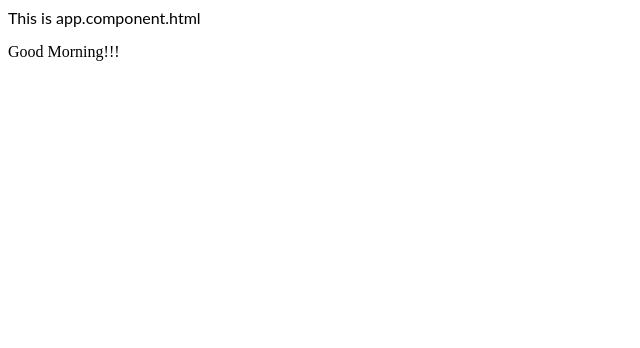
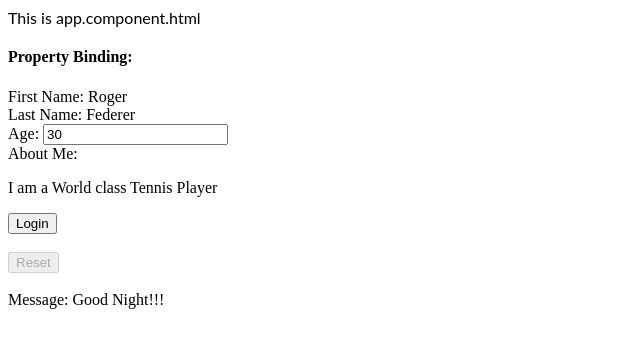
Before and after one commit to jbranjith/angular-js-experiments, an Angular app: page / in a window 1280 px wide. Shown: the top 348 px of the page, without its empty margins (0-640 px from the left). Built offline with nearby package versions, Linux system fonts and the light colour scheme.

Commit message:
6 files modified

```diff
--- a/src/app/app.component.html
+++ b/src/app/app.component.html
@@ -1,6 +1,8 @@
 <p>This is app.component.html</p>
+<property-binding>loading</property-binding>
+
+<!--
 <greeting>loading</greeting>
-<!--
 <random>loading</random>
 <property-binding>loading</property-binding>
 <event-binding>loading</event-binding>
--- a/src/binding-property/property.component.ts
+++ b/src/binding-property/property.component.ts
@@ -1,4 +1,6 @@
-import { Component, Input } from '@angular/core';
+import { Component, OnInit } from '@angular/core';
+
+import { GreetingService } from '../providedin/greeting.service';
 
 @Component({
   selector: 'property-binding',
@@ -8,16 +10,23 @@ import { Component, Input } from '@angular/core';
               Age: <input type='text' [value]='age'> <br>
               About Me: <p [innerHtml]='aboutme'></p>
               <button bind-disabled='login'>Login</button> <br><br>
-              <button [disabled]='reset'>Reset</button>`,
+              <button [disabled]='reset'>Reset</button><br><br>
+              Message: {{message}}`,
   styles: [`h1 { font-family: Lato; }`]
 })
-export class PropertyBindingComponent {
+export class PropertyBindingComponent implements OnInit {
   firstname = 'Roger';
   lastname = "Federer";
   age = 30;
   aboutme = "I am a World class Tennis Player";
   login: boolean = false;
   reset: boolean = true;
+  message: any;
+
+  constructor(private greetingService: GreetingService) { }
+  ngOnInit() {
+    this.message = this.greetingService.night();
+  }
 }
 
 
--- a/src/binding-property/property.module.ts
+++ b/src/binding-property/property.module.ts
@@ -3,6 +3,7 @@ import { BrowserModule } from '@angular/platform-browser';
 import { FormsModule } from '@angular/forms';
 
 import { PropertyBindingComponent } from './property.component';
+
 
 @NgModule({
   imports: [BrowserModule, FormsModule],
--- a/src/providedin/greeting.component.ts
+++ b/src/providedin/greeting.component.ts
@@ -4,7 +4,7 @@ import { GreetingService } from './greeting.service';
 
 @Component({
   selector: 'greeting',
-  template: '<p>{{message}}</p>',
+  template: '<h4>Provided In Example: </h4>Message: {{message}}',
   providers: []
 })
 export class GreetingComponent implements OnInit {
--- a/src/providedin/greeting.service.ts
+++ b/src/providedin/greeting.service.ts
@@ -8,8 +8,12 @@ export class GreetingService {
     return "Good Morning!!!";
   }
 
-  evening(evnt) {
-    return "Good Evening!!";
+  evening() {
+    return "Good Evening!!!";
+  }
+
+  night() {
+    return "Good Night!!!"
   }
 
 }
--- a/src/providers/random.component.ts
+++ b/src/providers/random.component.ts
@@ -1,22 +1,22 @@
 import { Component, OnInit } from '@angular/core';
 
-import { RandomService } from 'random.service';
+import { RandomService } from './random.service';
 import { GreetingService } from '../providedin/greeting.service';
 
 @Component({
   selector: 'random',
-  template: '<p>{{randomService.random}}</p>',
+  template: '<h4>Providers Example:</h4> Message: {{message}} <br> Random  Number: {{randomService.random}}',
   providers: [RandomService]
 })
 export class RandomComponent implements OnInit {
   message: any;
 
   constructor(
-    private randomService: RandomService
-
+    private randomService: RandomService,
+    private greetingService: GreetingService
   ) { }
 
- ngOnInit() {
-
+  ngOnInit() {
+    this.message = this.greetingService.evening();
   }
 }
```
